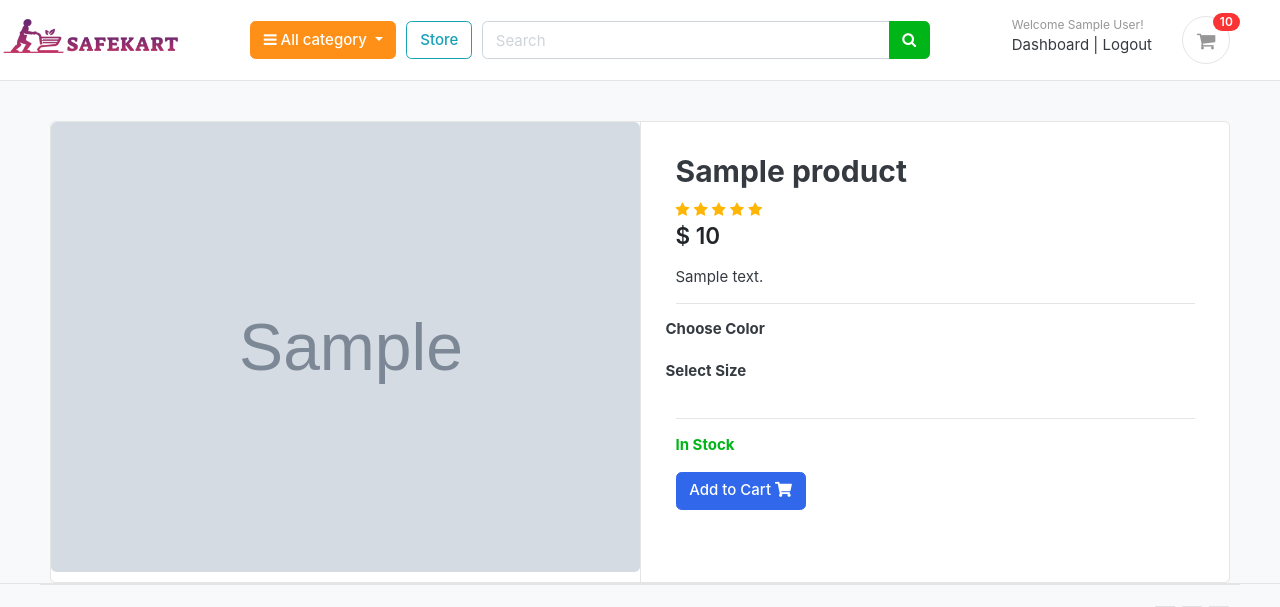
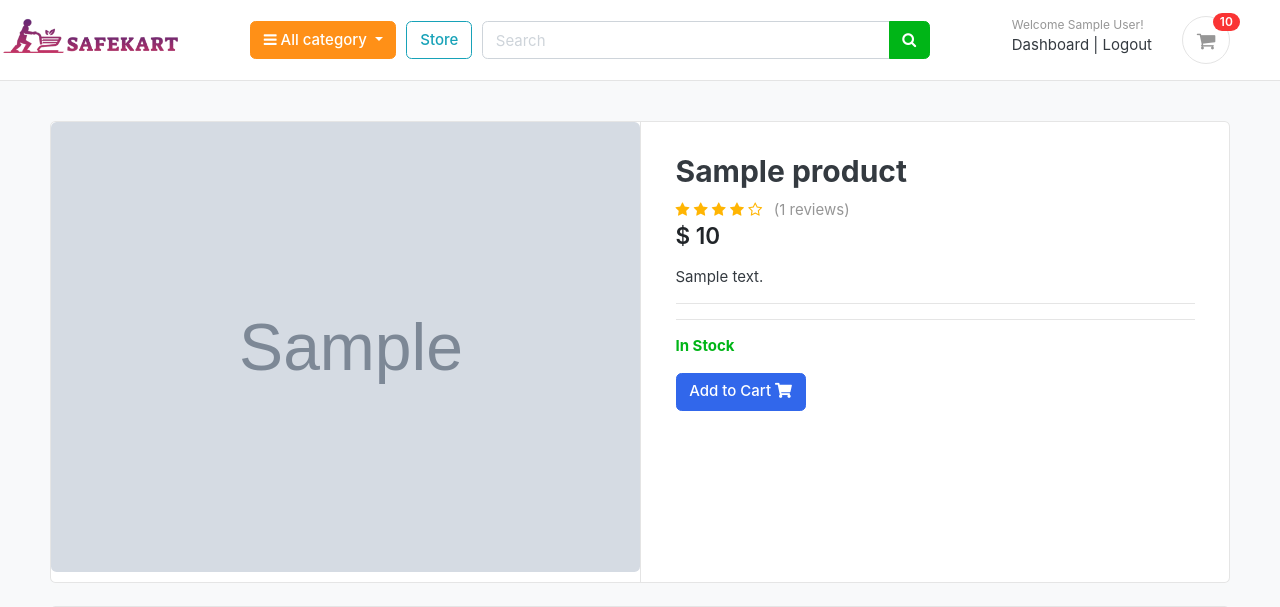
Before and after one commit to jihadul4825/eco_project_1, a Django app: a page that uses store/templates/store/product_details.html in a window 1280 px wide. Shown: the top 607 px of the page. Run offline with Django 5.2, Linux system fonts and the light colour scheme; a user stored in the database is signed in; tables that the repository leaves empty hold one stand-in row (values such as "Sample post"); grey boxes marked "Sample" are stand-in pictures; some libraries are stand-ins or nearby versions; some web fonts are replaced.

Commit message:
Add review functionality and some changes

```diff
--- a/eco_project/settings.py
+++ b/eco_project/settings.py
@@ -46,6 +46,7 @@ INSTALLED_APPS = [
 
 MIDDLEWARE = [
     'django.middleware.security.SecurityMiddleware',
+    'querycount.middleware.QueryCountMiddleware',
     'django.contrib.sessions.middleware.SessionMiddleware',
     'django.middleware.common.CommonMiddleware',
     'django.middleware.csrf.CsrfViewMiddleware',
@@ -109,6 +110,8 @@ AUTH_PASSWORD_VALIDATORS = [
 
 
 
+
+
 # Internationalization
 # https://docs.djangoproject.com/en/5.2/topics/i18n/
 
--- a/orders/views.py
+++ b/orders/views.py
@@ -43,7 +43,7 @@ def success_view(request):
     order.save()
 
     # Move cart items to order products
-    cart_items = CartItem.objects.filter(user=user)
+    cart_items = CartItem.objects.select_related('product').filter(user=user)
     for item in cart_items:
         OrderProduct.objects.create(
             order=order,
@@ -54,6 +54,7 @@ def success_view(request):
             product_price=item.product.price,
             ordered=True
         )
+
         # Reduce stock
         item.product.stock -= item.quantity
         item.product.save()
@@ -111,7 +112,7 @@ def place_order(request):
     current_user = request.user
 
     #if the cart count is less than or equal to 0, then redirect back to store
-    cart_items = CartItem.objects.filter(user=current_user)
+    cart_items = CartItem.objects.select_related('product').filter(user=current_user)
 
     if cart_items.count() < 1:
         return redirect('store')
--- a/store/templates/store/product_details.html
+++ b/store/templates/store/product_details.html
@@ -1,4 +1,6 @@
-{% extends 'base.html' %} {% load static %} {% block content %}
+{% extends 'base.html' %}
+{% load static %}
+{% block content %}
 
 <section class="section-content padding-y bg">
   <div class="container">
@@ -9,51 +11,47 @@
             <div class="img-big-wrap">
               <a href="#"><img src="{{ single_product.images.url }}" /></a>
             </div>
-            <!-- img-big-wrap.// -->
           </article>
-          <!-- gallery-wrap .end// -->
         </aside>
         <main class="col-md-6 border-left">
           <form action="{% url 'add_cart' single_product.id %}" method="POST">
             {% csrf_token %}
             <article class="content-body">
               <h2 class="title">{{ single_product.product_name }}</h2>
+
+              <!-- Rating Display -->
               <div class="rating-star">
                 <span>
-                  <i class="fa fa-star{% if single_product.averageReview < 0.5 %}-o{% elif single_product.averageReview >= 0.5 and single_product.averageReview < 1 %}-half-o {% endif %}"
+                  {% with avg_rating=average_rating %}
+                    <i class="fa fa-star{% if avg_rating < 0.5 %}-o{% elif avg_rating >= 0.5 and avg_rating < 1 %}-half-o {% endif %}"
                       aria-hidden="true"></i>
-                  <i class="fa fa-star{% if single_product.averageReview < 1.5 %}-o{% elif single_product.averageReview >= 1.5 and single_product.averageReview < 2 %}-half-o {% endif %}"
+                    <i class="fa fa-star{% if avg_rating < 1.5 %}-o{% elif avg_rating >= 1.5 and avg_rating < 2 %}-half-o {% endif %}"
                       aria-hidden="true"></i>
-                  <i class="fa fa-star{% if single_product.averageReview < 2.5 %}-o{% elif single_product.averageReview >= 2.5 and single_product.averageReview < 3 %}-half-o {% endif %}"
+                    <i class="fa fa-star{% if avg_rating < 2.5 %}-o{% elif avg_rating >= 2.5 and avg_rating < 3 %}-half-o {% endif %}"
                       aria-hidden="true"></i>
-                  <i class="fa fa-star{% if single_product.averageReview < 3.5 %}-o{% elif single_product.averageReview >= 3.5 and single_product.averageReview < 4 %}-half-o {% endif %}"
+                    <i class="fa fa-star{% if avg_rating < 3.5 %}-o{% elif avg_rating >= 3.5 and avg_rating < 4 %}-half-o {% endif %}"
                       aria-hidden="true"></i>
-                  <i class="fa fa-star{% if single_product.averageReview < 4.5 %}-o{% elif single_product.averageReview >= 4.5 and single_product.averageReview < 5 %}-half-o {% endif %}"
+                    <i class="fa fa-star{% if avg_rating < 4.5 %}-o{% elif avg_rating >= 4.5 and avg_rating < 5 %}-half-o {% endif %}"
                       aria-hidden="true"></i>
+                  {% endwith %}
+                </span>
+                <span class="text-muted ml-2">
+                  ({{ review_count }} reviews)
                 </span>
               </div>
 
               <div class="mb-3">
-                <var class="price h4">$ {{single_product.price}}</var>
+                <var class="price h4">$ {{ single_product.price }}</var>
               </div>
 
               <p>{{ single_product.description }}</p>
 
               <hr />
-              <div class="row">
-                <div class="item-option-select">
-                  <h6>Choose Color</h6>
+              <!-- Your existing color and size selection code -->
+              <hr />
 
-                </div>
-              </div>
-              <div class="row">
-                <div class="item-option-select">
-                  <h6>Select Size</h6>
-
-                </div>
-              </div>
-              <hr />
-              {% if single_product.stock <= 0 %} <h5 class="text-danger">Out of Stock</h5>
+              {% if single_product.stock <= 0 %}
+                <h5 class="text-danger">Out of Stock</h5>
 
               {% elif in_cart %}
                 <p class="text-success">Item already added to cart</p>
@@ -61,7 +59,6 @@
                   <span>View Cart</span>
                   <i class="fas fa-shopping-cart"></i>
                 </a>
-
               {% else %}
                 <p><strong class="text-success">In Stock</strong></p>
                 <button type="submit" class="btn btn-primary">
@@ -69,15 +66,84 @@
                   <i class="fas fa-shopping-cart"></i>
                 </button>
               {% endif %}
-
             </article>
-            <!-- product-info-aside .// -->
           </form>
         </main>
-        <!-- col.// -->
-      </div>
-      <!-- row.// -->
       </div>
     </div>
 
+    <!-- Reviews Section -->
+    <div class="card mt-4">
+      <div class="card-body">
+        <h3>Customer Reviews</h3>
+
+        <!-- Display existing reviews -->
+        {% for review in reviews %}
+        <div class="review-item mb-3 border-bottom pb-3">
+          <div class="d-flex justify-content-between">
+            <h5>{{ review.user.first_name }} {{ review.user.last_name }}</h5>
+            <div class="rating">
+              {% for i in "12345" %}
+                {% if forloop.counter <= review.rating %}
+                  <i class="fa fa-star text-warning"></i>
+                {% else %}
+                  <i class="fa fa-star-o text-warning"></i>
+                {% endif %}
+              {% endfor %}
+            </div>
+          </div>
+          {% if review.subject %}
+            <h6 class="mt-2">{{ review.subject }}</h6>
+          {% endif %}
+          <p class="mb-1">{{ review.review }}</p>
+          <small class="text-muted">Posted on {{ review.created_at|date:"M d, Y" }}</small>
+        </div>
+        {% empty %}
+        <p class="text-muted">No reviews yet.</p>
+        {% endfor %}
+
+        <!-- Review form for eligible users -->
+        {% if can_review %}
+        <div class="review-form mt-4">
+          <h4>Write a Review</h4>
+          <form method="POST">
+            {% csrf_token %}
+            <div class="form-group">
+              <label for="id_subject">Subject (optional)</label>
+              <input type="text" name="subject" class="form-control" id="id_subject" placeholder="Enter a subject">
+            </div>
+            <div class="form-group">
+              <label for="id_review">Review</label>
+              <textarea name="review" class="form-control" id="id_review" rows="3" placeholder="Share your experience with this product"></textarea>
+            </div>
+            <div class="form-group">
+              <label for="id_rating">Rating</label>
+              <select name="rating" class="form-control" id="id_rating" required>
+                <option value="" selected disabled>Select a rating</option>
+                <option value="1">1 Star - Poor</option>
+                <option value="2">2 Stars - Fair</option>
+                <option value="3">3 Stars - Good</option>
+                <option value="4">4 Stars - Very Good</option>
+                <option value="5">5 Stars - Excellent</option>
+              </select>
+            </div>
+            <button type="submit" class="btn btn-primary">Submit Review</button>
+          </form>
+        </div>
+        {% elif user.is_authenticated %}
+          {% if not has_ordered %}
+            <p class="text-muted mt-3">You need to purchase this product to leave a review.</p>
+          {% elif has_reviewed %}
+            <p class="text-muted mt-3">You have already reviewed this product.</p>
+          {% endif %}
+        {% else %}
+          <p class="text-muted mt-3">Please <a href="{% url 'login' %}">login</a> to leave a review.</p>
+        {% endif %}
+      </div>
+    </div>
+    <!-- End Reviews Section -->
+
+  </div>
+</section>
+
 {% endblock %}
--- a/store/views.py
+++ b/store/views.py
@@ -2,6 +2,8 @@ from django.shortcuts import render, redirect, get_object_or_404
 from .models import Product
 from category.models import Category
 from cart.models import CartItem
+from .forms import ReviewForm
+from .review_utils import ReviewStatus, submit_review
 
 from cart.views import _cart_id
 
@@ -15,7 +17,7 @@ from django.core.paginator import Paginator
 
 
 def store(request, category_slug=None):
-    # categories = None
+    categories = None
     products = None
 
     if category_slug != None:
@@ -30,8 +32,8 @@ def store(request, category_slug=None):
         product_count = products.count()
     else:
         # products = Product.objects.all().filter(is_available=True).order_by('id')
-        products = Product.objects.select_related().filter(is_available=True).order_by('id')
-
+        # avoid N+1 problem for products
+        products = Product.objects.select_related('category').filter(is_available=True).order_by('id')
         paginator = Paginator(products, 3)
         page = request.GET.get('page')
         paged_products = paginator.get_page(page)
@@ -45,20 +47,68 @@ def store(request, category_slug=None):
     return render(request, 'store/store.html',context)
 
 
+# def product_detail(request, category_slug, product_slug):
+#     try:
+#         # single_product = Product.objects.get(category__slug=category_slug, slug=product_slug)
+#         single_product = Product.objects.select_related('category').get(category__slug=category_slug, slug=product_slug)
+#         # in_cart = CartItem.objects.filter(cart__cart_id=_cart_id(request), product=single_product).exists()
+#         in_cart = CartItem.objects.prefetch_related('product', 'cart').filter(cart__cart_id=_cart_id(request), product=single_product).exists()
+#     except Exception as e:
+#         raise e
+
+#     context = {
+#         'single_product': single_product,
+#         'in_cart': in_cart,
+#     }
+#     return render(request, 'store/product_details.html', context)
+
 def product_detail(request, category_slug, product_slug):
-    try:
-        # single_product = Product.objects.get(category__slug=category_slug, slug=product_slug)
-        single_product = Product.objects.select_related('category').get(category__slug=category_slug, slug=product_slug)
-        # in_cart = CartItem.objects.filter(cart__cart_id=_cart_id(request), product=single_product).exists()
-        in_cart = CartItem.objects.prefetch_related('product', 'cart').filter(cart__cart_id=_cart_id(request), product=single_product).exists()
-    except Exception as e:
-        raise e
+    # product = get_object_or_404(
+    #     Product.objects.select_related('category'),
+    #     category__slug = category_slug,
+    #     slug = product_slug
+    # )
+    product = Product.objects.select_related('category').get(category__slug = category_slug, slug = product_slug)
+
+    # in_cart = CartItem.objects.prefetch_related('cart').filter(cart__cart_id=_cart_id(request), product=product).exists()
+
+    in_cart = CartItem.objects.select_related('cart').filter(cart__cart_id=_cart_id(request), product=product).exists()
+
+    # Get reviews with users (solves N+1)
+    reviews = product.get_reviews_with_users()
+
+    # Check if user can review
+    review_status = ReviewStatus(request.user, product)
+
+
+    # Handle form submission
+    if request.method == 'POST' and request.user.is_authenticated:
+        form = ReviewForm(request.POST)
+        success, message = submit_review(request, product, form)
+
+        if success:
+           # Refresh the page to show the new review
+           return redirect('product_detail', category_slug=product.category.slug, product_slug=product.slug)
+        else:
+            messages.error(request, message)
+
+    else:
+        form = ReviewForm()
 
     context = {
-        'single_product': single_product,
+        'single_product': product,
+        'reviews': reviews,
+        'form': form,
         'in_cart': in_cart,
+        'can_review': review_status.can_review,
+        'has_ordered': review_status.has_ordered,
+        'has_reviewed': review_status.has_reviewed,
+        'average_rating': product.get_average_rating(),
+        'review_count': product.get_review_count(),
     }
     return render(request, 'store/product_details.html', context)
+
+
 
 
 def search(request):
```
Also changed, not shown: cart/models.py (+0 -12 lines), cart/views.py (+27 -0 lines), store/models.py (+14 -19 lines), store/review_utils.py (added, +44 -0 lines), store/migrations/0002_reviewrating.py (added). Lines whose indentation alone changed are shown as unchanged.
